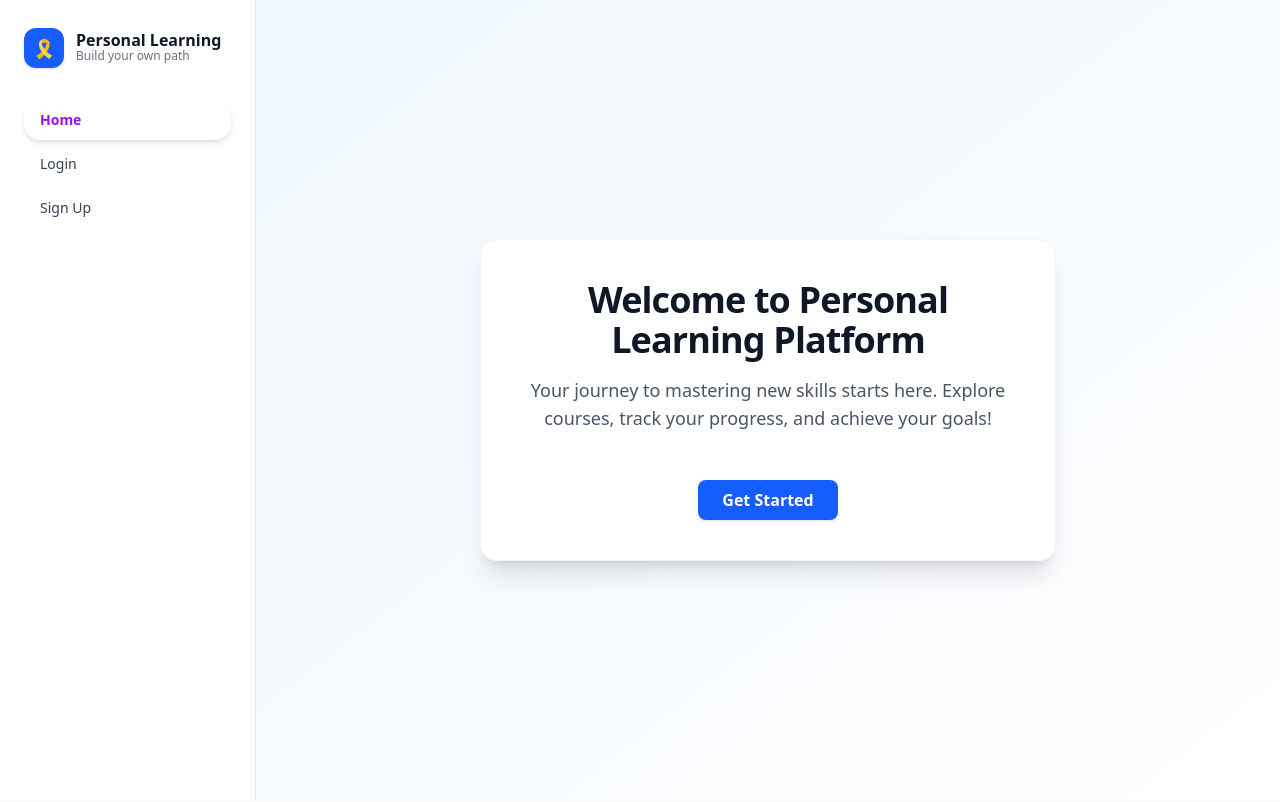
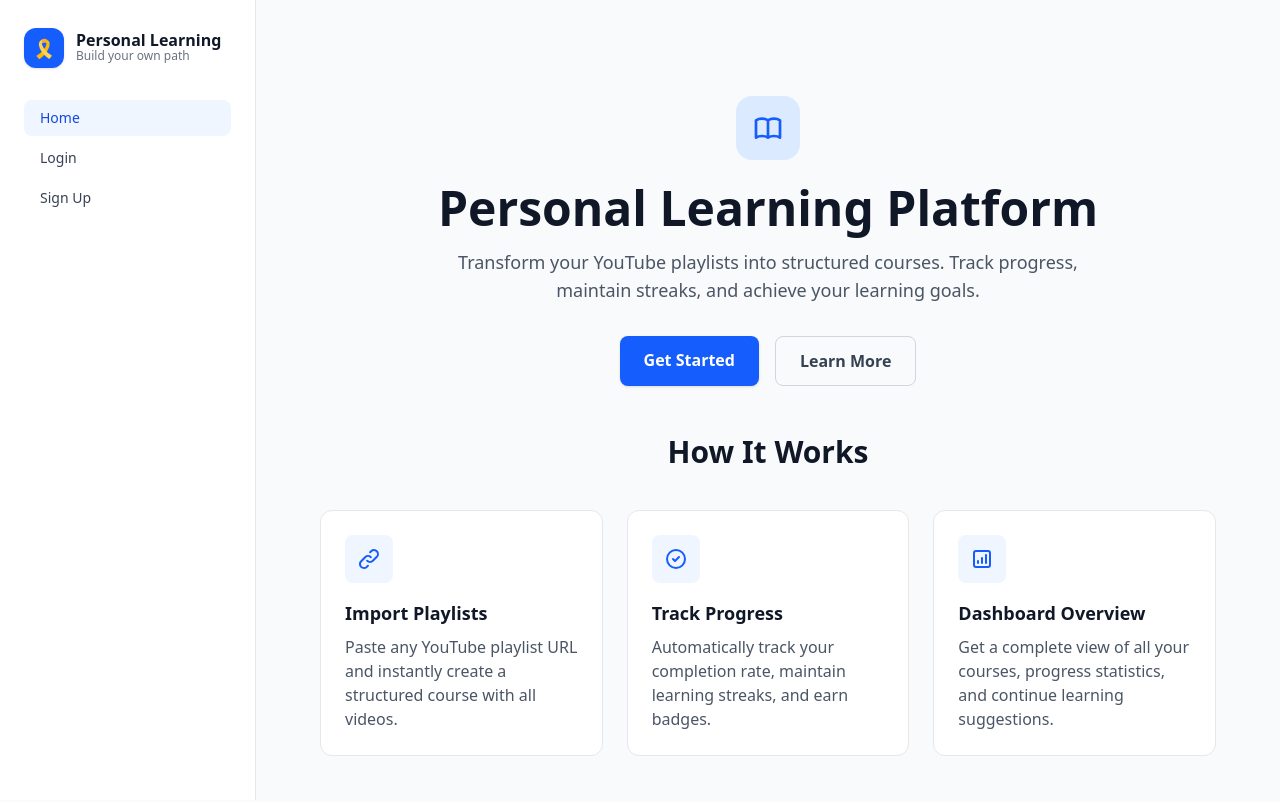
Before and after one commit to TanmayWarthe/personal-learning-platform, a Next.js app in the folder client/: page / in a window 1280 px wide. Shown: the top 802 px of the page. Built offline with nearby package versions, Linux system fonts and the light colour scheme; no server answers.

Commit message:
fix the issues and update the layout and landing page

```diff
--- a/client/src/app/course/[id]/video/[videoId]/page.tsx
+++ b/client/src/app/course/[id]/video/[videoId]/page.tsx
@@ -301,7 +301,7 @@ export default function VideoPage({ params, onProgressUpdate, onDashboardUpdate
                   </div>
                   <div className="w-full bg-gray-200 rounded-full h-2.5 overflow-hidden">
                     <div
-                      className="bg-gradient-to-r from-blue-500 to-blue-600 h-2.5 rounded-full transition-all duration-500"
+                      className="bg-linear-to-r from-blue-500 to-blue-600 h-2.5 rounded-full transition-all duration-500"
                       style={{
                         width: `${(courseVideos.filter(v => v.completed).length / courseVideos.length) * 100}%`
                       }}
@@ -444,7 +444,7 @@ export default function VideoPage({ params, onProgressUpdate, onDashboardUpdate
             )}
             <div className="bg-white rounded-2xl shadow-lg border border-gray-200 overflow-hidden">
               {/* Video Title */}
-              <div className="p-6 border-b border-gray-200 bg-gradient-to-r from-gray-50 to-white">
+              <div className="p-6 border-b border-gray-200 bg-linear-to-r from-gray-50 to-white">
                 <div className="flex items-start justify-between gap-4 mb-2">
                   <div className="flex-1">
                     <div className="flex items-center gap-2 mb-2">
@@ -476,7 +476,7 @@ export default function VideoPage({ params, onProgressUpdate, onDashboardUpdate
               </div>
 
               {/* Custom Video Player */}
-              <div className="relative bg-gradient-to-br from-gray-900 via-gray-800 to-black">
+              <div className="relative bg-linear-to-br from-gray-900 via-gray-800 to-black">
                 {/* Custom Player Container */}
                 <div className="relative aspect-video bg-black group overflow-hidden">
                   {/* Thumbnail Background (fallback) */}
@@ -519,7 +519,7 @@ export default function VideoPage({ params, onProgressUpdate, onDashboardUpdate
               </div>
 
               {/* Quick Actions */}
-              <div className="p-6 border-t border-gray-200 bg-gradient-to-r from-gray-50 to-white">
+              <div className="p-6 border-t border-gray-200 bg-linear-to-r from-gray-50 to-white">
                 <div className="flex flex-col sm:flex-row sm:items-center sm:justify-between gap-4">
                   <div className="flex items-center gap-3 flex-wrap">
                     <button
--- a/client/src/app/layout.tsx
+++ b/client/src/app/layout.tsx
@@ -3,19 +3,16 @@
 import "./globals.css";
 import { AuthProvider } from "@/context/AuthContext";
 import Sidebar from "@/components/Sidebar";
+import { useState } from "react";
 
-export default function RootLayout({
-  children,
-}: Readonly<{
-  children: React.ReactNode;
-}>) {
+export default function RootLayout({ children }: { children: React.ReactNode }) {
   return (
     <html lang="en">
       <body className="min-h-screen bg-gray-50 text-gray-900">
         <AuthProvider>
-          <div className="min-h-screen bg-gray-50 relative">
+          <div className="min-h-screen bg-gray-50 relative flex">
             <Sidebar />
-            <main className="min-h-screen ml-64 flex flex-col overflow-y-auto">
+            <main className="min-h-screen flex-1 ml-64 flex flex-col overflow-y-auto">
               {children}
             </main>
           </div>
--- a/client/src/app/page.tsx
+++ b/client/src/app/page.tsx
@@ -1,12 +1,103 @@
-
 export default function Home() {
   return (
-    <main className="min-h-screen flex items-center justify-center bg-linear-to-br from-blue-50 to-white dark:from-zinc-900 dark:to-zinc-800 py-12 px-4">
-      <section className="w-full max-w-xl bg-white dark:bg-zinc-900 rounded-2xl shadow-xl p-10 border border-gray-100 dark:border-zinc-800 flex flex-col items-center">
-        <h1 className="text-4xl font-extrabold text-gray-900 dark:text-white mb-4 text-center tracking-tight">Welcome to Personal Learning Platform</h1>
-        <p className="text-lg text-gray-600 dark:text-gray-300 text-center mb-8">Your journey to mastering new skills starts here. Explore courses, track your progress, and achieve your goals!</p>
-        <a href="/login" className="mt-4 px-6 py-2 bg-blue-600 hover:bg-blue-700 text-white font-semibold rounded-lg shadow transition-colors">Get Started</a>
-      </section>
+    <main className="min-h-screen flex flex-col overflow-y-auto">
+      {/* Hero Section */}
+      <div className="max-w-7xl mx-auto px-4 sm:px-6 py-16 md:py-24">
+        <div className="text-center">
+          <div className="mb-6 flex justify-center">
+            <div className="w-16 h-16 bg-blue-100 rounded-2xl flex items-center justify-center">
+              <svg className="w-8 h-8 text-blue-600" fill="none" stroke="currentColor" viewBox="0 0 24 24">
+                <path strokeLinecap="round" strokeLinejoin="round" strokeWidth="2" d="M12 6.253v13m0-13C10.832 5.477 9.246 5 7.5 5S4.168 5.477 3 6.253v13C4.168 18.477 5.754 18 7.5 18s3.332.477 4.5 1.253m0-13C13.168 5.477 14.754 5 16.5 5c1.746 0 3.332.477 4.5 1.253v13C19.832 18.477 18.246 18 16.5 18c-1.746 0-3.332.477-4.5 1.253" />
+              </svg>
+            </div>
+          </div>
+
+          <h1 className="text-4xl md:text-5xl font-bold text-gray-900 mb-4">
+            Personal Learning Platform
+          </h1>
+
+          <p className="text-lg text-gray-600 max-w-2xl mx-auto mb-8">
+            Transform your YouTube playlists into structured courses. Track progress, maintain streaks, and achieve your learning goals.
+          </p>
+
+          <div className="flex flex-col sm:flex-row gap-4 justify-center mb-12">
+            <a
+              href="/login"
+              className="px-6 py-3 bg-blue-600 text-white font-semibold rounded-lg shadow-sm"
+            >
+              Get Started
+            </a>
+            <a
+              href="#features"
+              className="px-6 py-3 border border-gray-300 text-gray-700 font-semibold rounded-lg"
+            >
+              Learn More
+            </a>
+          </div>
+        </div>
+
+
+        {/* Features Section */}
+        <div id="features" className="max-w-4xl mx-auto">
+          <h2 className="text-2xl md:text-3xl font-bold text-gray-900 text-center mb-10">
+            How It Works
+          </h2>
+
+          <div className="grid grid-cols-1 md:grid-cols-3 gap-6">
+            <div className="bg-white p-6 rounded-xl border border-gray-200">
+              <div className="w-12 h-12 bg-blue-50 rounded-lg flex items-center justify-center mb-4">
+                <svg className="w-6 h-6 text-blue-600" fill="none" stroke="currentColor" viewBox="0 0 24 24">
+                  <path strokeLinecap="round" strokeLinejoin="round" strokeWidth="2" d="M13.828 10.172a4 4 0 00-5.656 0l-4 4a4 4 0 105.656 5.656l1.102-1.101m-.758-4.899a4 4 0 005.656 0l4-4a4 4 0 00-5.656-5.656l-1.1 1.1" />
+                </svg>
+              </div>
+              <h3 className="text-lg font-semibold text-gray-900 mb-2">Import Playlists</h3>
+              <p className="text-gray-600">
+                Paste any YouTube playlist URL and instantly create a structured course with all videos.
+              </p>
+            </div>
+
+            <div className="bg-white p-6 rounded-xl border border-gray-200">
+              <div className="w-12 h-12 bg-blue-50 rounded-lg flex items-center justify-center mb-4">
+                <svg className="w-6 h-6 text-blue-600" fill="none" stroke="currentColor" viewBox="0 0 24 24">
+                  <path strokeLinecap="round" strokeLinejoin="round" strokeWidth="2" d="M9 12l2 2 4-4m6 2a9 9 0 11-18 0 9 9 0 0118 0z" />
+                </svg>
+              </div>
+              <h3 className="text-lg font-semibold text-gray-900 mb-2">Track Progress</h3>
+              <p className="text-gray-600">
+                Automatically track your completion rate, maintain learning streaks, and earn badges.
+              </p>
+            </div>
+
+            <div className="bg-white p-6 rounded-xl border border-gray-200">
+              <div className="w-12 h-12 bg-blue-50 rounded-lg flex items-center justify-center mb-4">
+                <svg className="w-6 h-6 text-blue-600" fill="none" stroke="currentColor" viewBox="0 0 24 24">
+                  <path strokeLinecap="round" strokeLinejoin="round" strokeWidth="2" d="M16 8v8m-4-5v5m-4-2v2m-2 4h12a2 2 0 002-2V6a2 2 0 00-2-2H6a2 2 0 00-2 2v12a2 2 0 002 2z" />
+                </svg>
+              </div>
+              <h3 className="text-lg font-semibold text-gray-900 mb-2">Dashboard Overview</h3>
+              <p className="text-gray-600">
+                Get a complete view of all your courses, progress statistics, and continue learning suggestions.
+              </p>
+            </div>
+          </div>
+        </div>
+
+        {/* CTA Section */}
+        <div className="max-w-3xl mx-auto mt-20 bg-white rounded-xl border border-gray-200 p-8 text-center">
+          <h2 className="text-2xl font-bold text-gray-900 mb-3">
+            Ready to Start Learning?
+          </h2>
+          <p className="text-gray-600 mb-6">
+            Join other learners who are already tracking their progress and achieving their goals.
+          </p>
+          <a
+            href="/login"
+            className="inline-block px-8 py-3 bg-blue-600 text-white font-semibold rounded-lg shadow-sm"
+          >
+            Create Free Account
+          </a>
+        </div>
+      </div>
     </main>
   );
 }
--- a/client/src/components/Sidebar.tsx
+++ b/client/src/components/Sidebar.tsx
@@ -1,6 +1,18 @@
 "use client";
+// SidebarLink component for navigation links
+function SidebarLink({ href, label, pathname }: { href: string; label: string; pathname: string }) {
+  const isActive = pathname === href;
+  return (
+    <Link
+      href={href}
+      className={`block px-4 py-2 rounded-lg font-medium transition-colors ${isActive ? "bg-blue-50 text-blue-700" : "text-gray-700 hover:bg-gray-50"}`}
+    >
+      {label}
+    </Link>
+  );
+}
 
-import React from "react";
+import React, { useState } from "react";
 import Link from "next/link";
 import { usePathname, useRouter } from "next/navigation";
 import { useAuth } from "@/context/AuthContext";
@@ -65,28 +77,3 @@ export default function Sidebar() {
     </aside>
   );
 }
-
-function SidebarLink({
-  href,
-  label,
-  pathname,
-}: {
-  href: string;
-  label: string;
-  pathname: string;
-}) {
-  const active = pathname === href || pathname.startsWith(`${href}/`);
-
-  return (
-    <Link
-      href={href}
-      className={`block rounded-2xl px-4 py-2.5 text-sm transition ${
-        active
-          ? "bg-white text-purple-600 font-semibold shadow-md"
-          : "text-gray-700 hover:bg-white hover:text-purple-600 hover:shadow-md"
-      }`}
-    >
-      {label}
-    </Link>
-  );
-}
```
